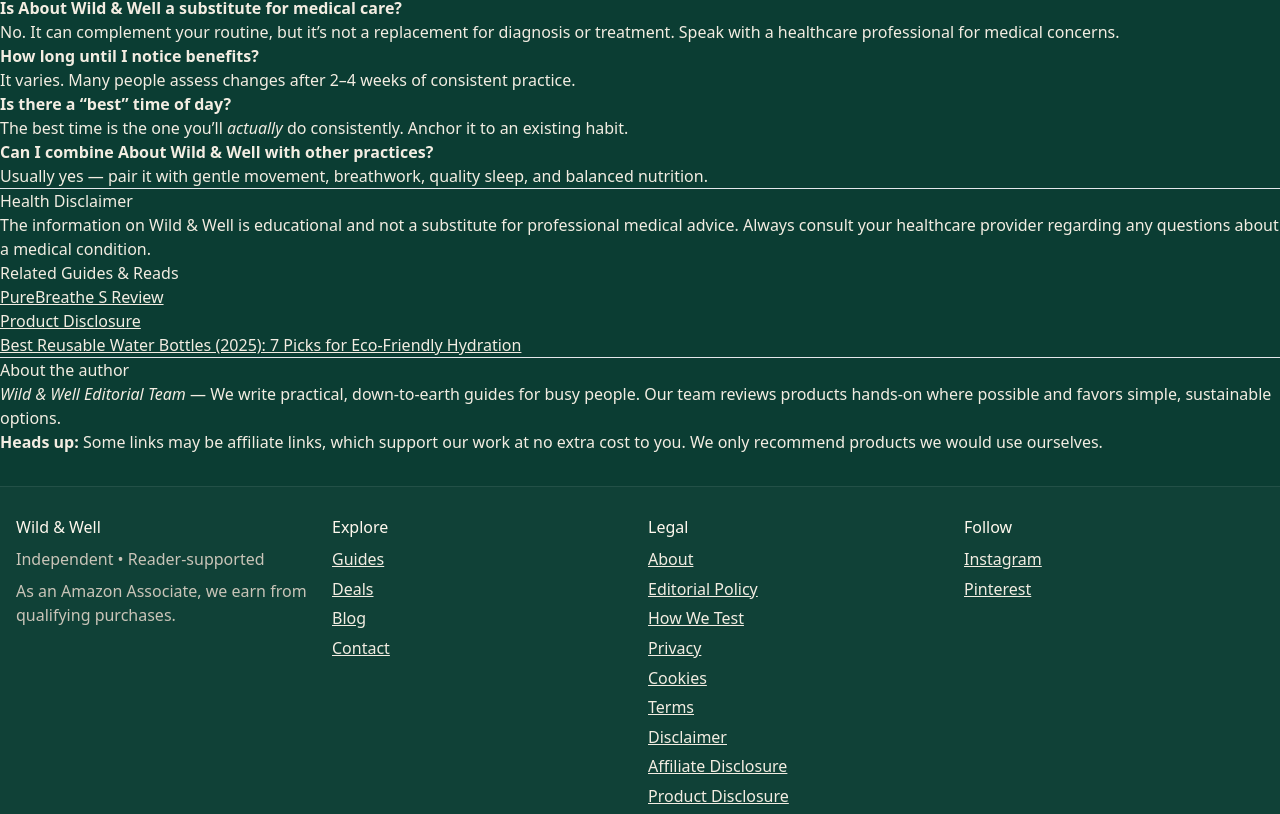
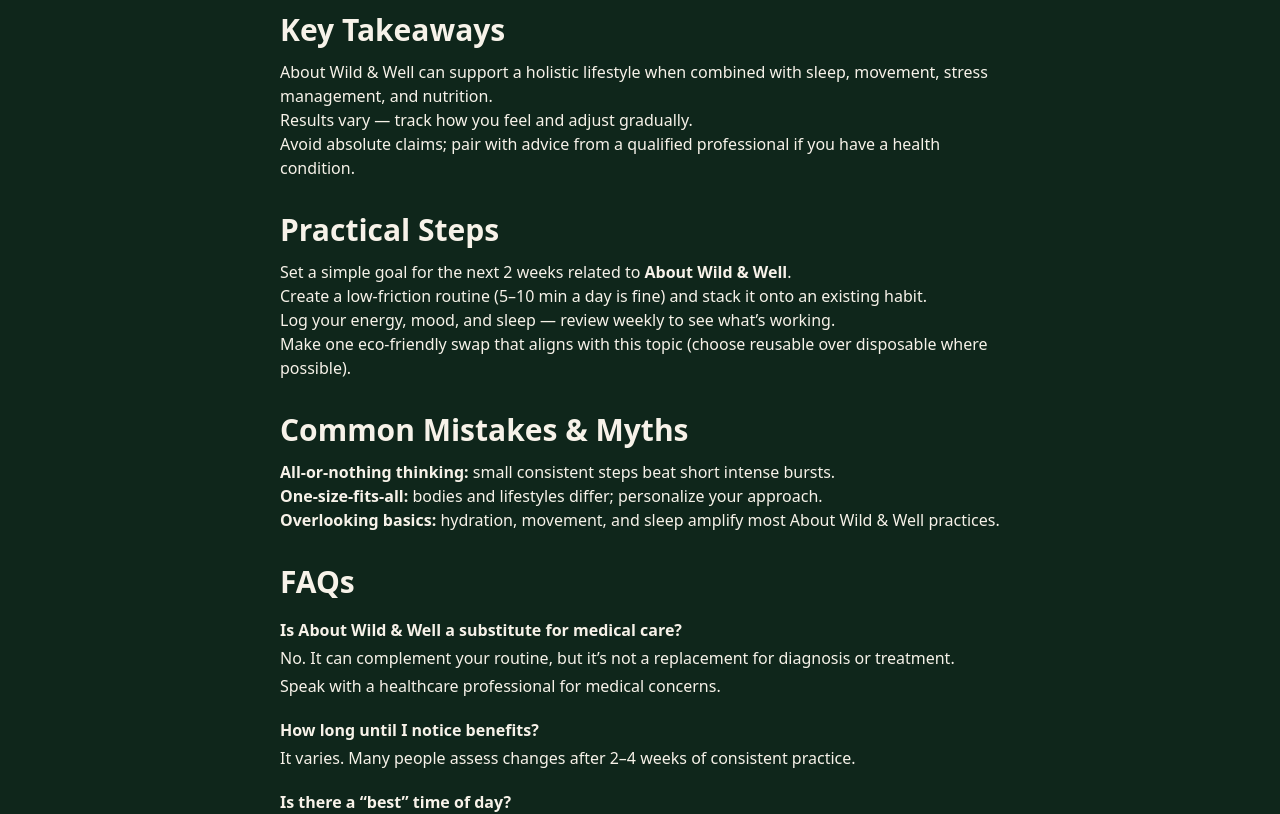
Before and after one commit to dariosandison/Eco---Holistic, a Next.js app: page /about in a window 1280 px wide. Shown: the part 835-1649 px from the top of the page. Built offline with nearby package versions, Linux system fonts and the light colour scheme; no server answers.

Commit message:
Update globals.css

```diff
--- a/styles/globals.css
+++ b/styles/globals.css
@@ -2,28 +2,45 @@
 @tailwind components;
 @tailwind utilities;
 
-/* Base theme: cream text on deep green */
 :root {
-  --brand-green: #0b3d33;
-  --brand-cream: #F3EDE2;
+  --hunter: #0f261b;
+  --cream: #F7F2E9;
 }
 
 html, body {
-  background: var(--brand-green);
-  color: var(--brand-cream);
-  -webkit-font-smoothing: antialiased;
-  -moz-osx-font-smoothing: grayscale;
+  background: var(--hunter);
+  color: var(--cream);
 }
 
-/* Links & headings */
-a { text-decoration: underline; }
-h1, h2, h3, h4, h5, h6 { color: var(--brand-cream); }
+a { @apply underline underline-offset-2; }
+h1,h2,h3,h4,h5,h6 { @apply font-semibold text-cream; }
+h1 { @apply text-3xl md:text-4xl leading-tight; }
+h2 { @apply text-2xl md:text-3xl mt-8 mb-3; }
+h3 { @apply text-xl md:text-2xl mt-6 mb-2; }
+p { @apply leading-7 my-4; }
 
-/* Prose readability */
+.container {
+  @apply max-w-3xl mx-auto px-4 md:px-6;
+}
+
 .prose {
-  color: var(--brand-cream);
+  --tw-prose-body: var(--cream);
+  --tw-prose-headings: var(--cream);
+  --tw-prose-links: var(--cream);
+  --tw-prose-bold: var(--cream);
+  --tw-prose-counters: var(--cream);
+  --tw-prose-bullets: var(--cream);
+  --tw-prose-hr: var(--cream);
+  --tw-prose-quotes: var(--cream);
+  --tw-prose-quote-borders: var(--cream);
+  --tw-prose-captions: var(--cream);
+  --tw-prose-code: var(--cream);
+  --tw-prose-th-borders: var(--cream);
+  --tw-prose-td-borders: var(--cream);
 }
-.prose code, .prose pre {
-  background: rgba(255,255,255,0.06);
-  color: var(--brand-cream);
-}
+
+table { @apply w-full border-collapse my-6; }
+th, td { @apply border border-cream/30 px-3 py-2; }
+th { @apply bg-cream/10 text-cream; }
+code, pre { @apply bg-cream/10 rounded px-1 py-0.5; }
+blockquote { @apply border-l-4 border-cream/40 pl-4 italic; }
```
